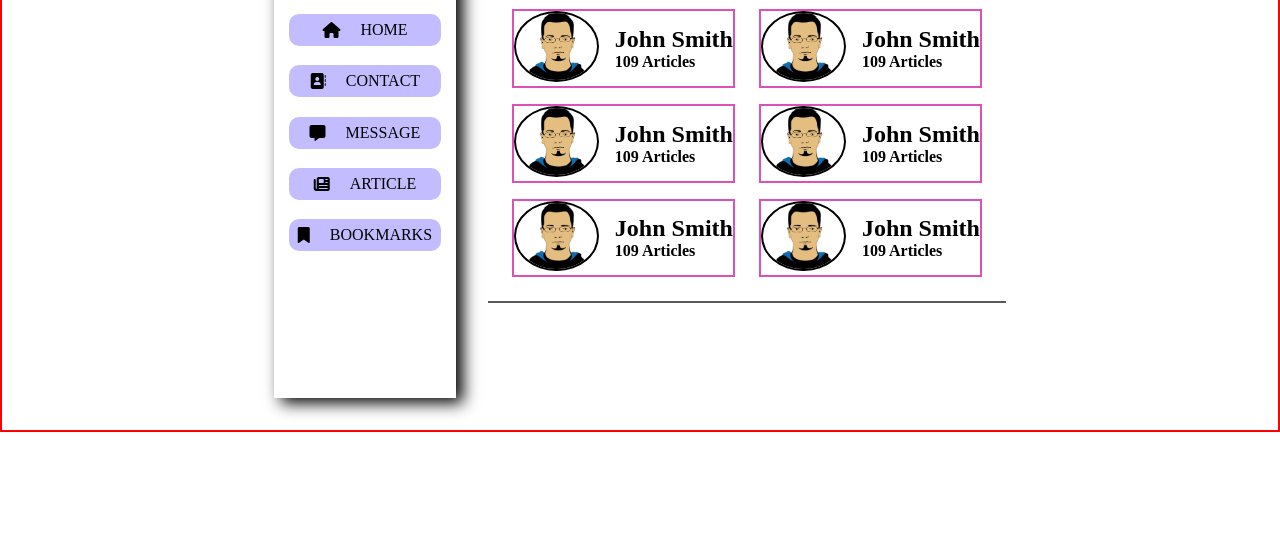
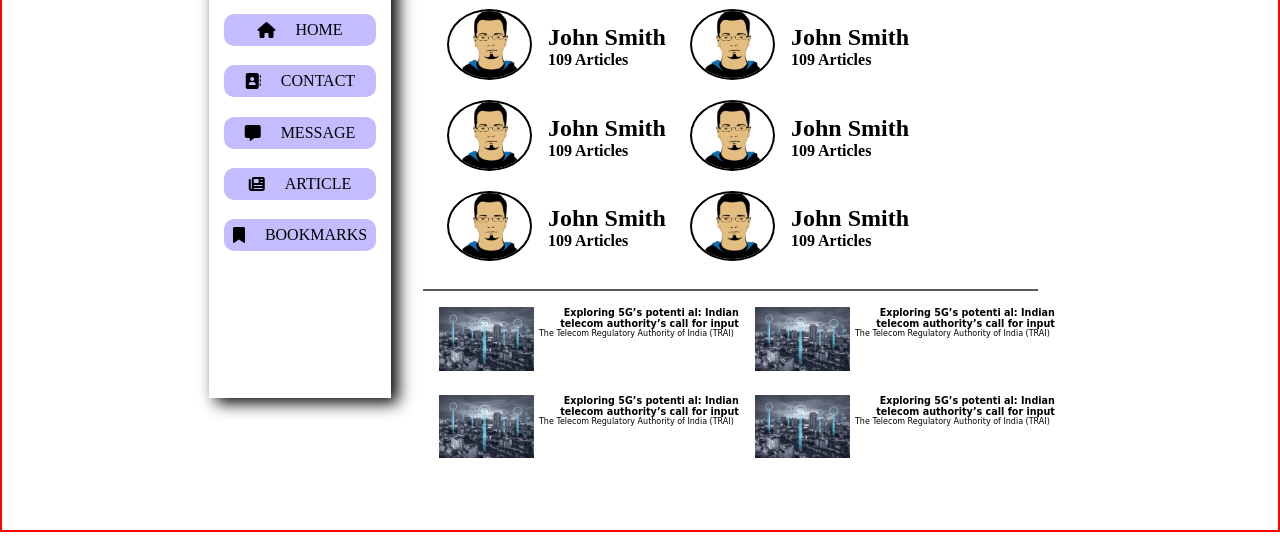
Before and after one commit to Aytclr/workshop2, a plain HTML site: page index.html in a window 1280 px wide. Shown: the part 256-800 px from the top of the page. Drawn offline with Linux system fonts and the light colour scheme; a web font is replaced by a local one.

Commit message:
mainleft

```diff
--- a/index.html
+++ b/index.html
@@ -148,6 +148,93 @@
 
               </div>
 
+          </div>
+
+
+
+          <div class="bottom">
+            <div class="bottom-left">
+              <div class="exploring">
+
+
+                  <div class="exp-img">
+                    <img src="./img/new.jpg" alt="" >
+                  </div>
+
+
+                  <div class="par2">
+                    <h2>Exploring 5G’s potenti al: Indian telecom authority’s call for input
+                    </h2>
+
+                    <p>The Telecom Regulatory Authority of India (TRAI)</p>
+                  </div>
+              </div>
+              <div class="exploring">
+
+
+                  <div class="exp-img">
+                    <img src="./img/new.jpg" alt="" >
+                  </div>
+
+
+                  <div class="par2">
+                    <h2>Exploring 5G’s potenti al: Indian telecom authority’s call for input
+                    </h2>
+
+                    <p>The Telecom Regulatory Authority of India (TRAI)</p>
+                  </div>
+              </div>
+
+
+
+
+
+
+            </div>
+            <div class="bottom-right">
+              <div class="exploring">
+
+
+                  <div class="exp-img">
+                    <img src="./img/new.jpg" alt="" >
+                  </div>
+
+
+                  <div class="par2">
+                    <h2>Exploring 5G’s potenti al: Indian telecom authority’s call for input
+                    </h2>
+
+                    <p>The Telecom Regulatory Authority of India (TRAI)</p>
+                  </div>
+              </div>
+              <div class="exploring">
+
+
+                  <div class="exp-img">
+                    <img src="./img/new.jpg" alt="" >
+                  </div>
+
+
+                  <div class="par2">
+                    <h2>Exploring 5G’s potenti al: Indian telecom authority’s call for input
+                    </h2>
+
+                    <p>The Telecom Regulatory Authority of India (TRAI)</p>
+                  </div>
+              </div>
+
+
+
+
+
+
+            </div>
+
+
+
+
+
+
 
 
 
@@ -157,9 +244,11 @@
 
 
 
-          <div class="bottom">
 
-          </div>
+
+
+
+
 
         </div>
 
--- a/style.css
+++ b/style.css
@@ -65,7 +65,7 @@ header {
 }
 
 .main{
-  border: 2px solid red;
+    border: 2px solid red;
   display: flex;
   justify-content: center;
   flex-wrap: wrap;
@@ -109,6 +109,7 @@ header {
 
 
 .top{
+  width: 95%;
   border-bottom: 2px solid rgb(90, 90, 90);
   display: flex;
   gap: 1.5rem;
@@ -128,7 +129,7 @@ header {
 .top-avatar{
   display: flex;
   gap: 1rem;
-  border: 2px solid rgb(221, 80, 186);
+
   align-items: center;
 }
 
@@ -137,3 +138,42 @@ header {
   border-radius: 50%;
   border: 2px solid black;
 }
+
+.bottom{
+  /* border: 2px solid black; */
+  display: flex;
+  gap: 1rem;
+  padding: 1rem;
+
+}
+
+.bottom-left{
+  flex-direction: column;
+
+}
+.bottom-right{
+  flex-direction: column;
+
+}
+
+.exploring{
+  display: flex;
+  width: 300px;
+  margin-bottom: 20px;
+}
+
+.exp-img img{
+  width: 95px;
+}
+.par2{
+  text-align:center;
+}
+.exploring h2{
+  font-size: 0.6rem;
+  font-family: "Playwrite DE Grund", cursive;
+  text-align: right;
+}
+.exploring p{
+  font-size: 0.5rem;
+  font-family: "Playwrite DE Grund", cursive;
+}
```
